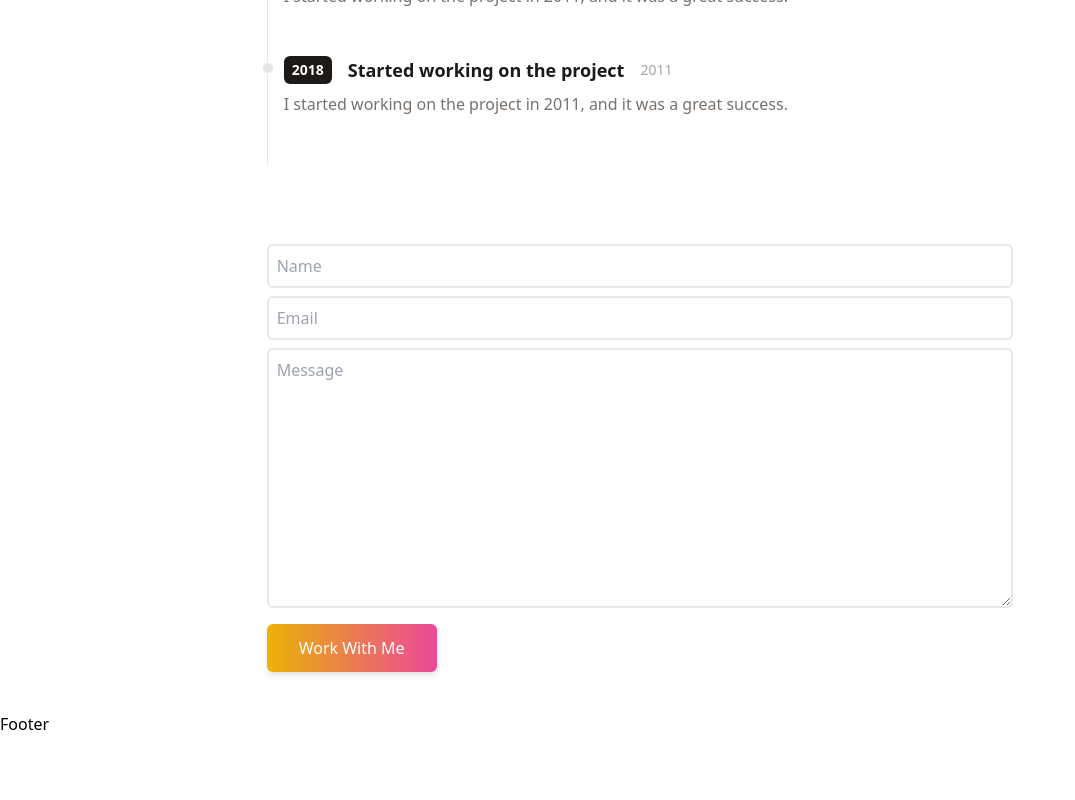
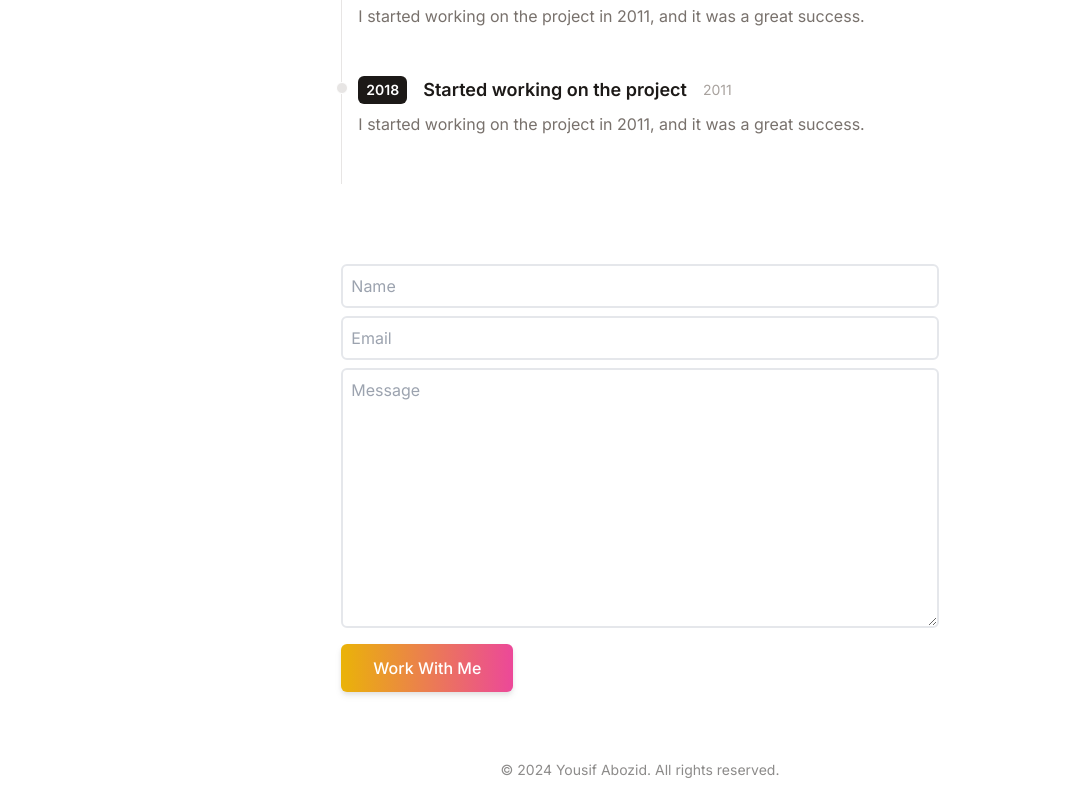
Before and after one commit to YousifAbozid/dev-portfolio, a React (Vite) app: page / in a window 1280 px wide. Shown: the part 968-1768 px from the top of the page, without its empty margins (0-1075 px from the left). Before the commit the page ends 1704 px from the top, so only its background shows below. Built offline with nearby package versions, Linux system fonts and the light colour scheme.

Commit message:
add footer section

```diff
--- a/src/App.jsx
+++ b/src/App.jsx
@@ -7,7 +7,7 @@
 
 function App() {
   return (
-    <div className="App">
+    <div className="bg-white text-stone-900 min-h-screen font-inter max-w-5xl w-11/12 mx-auto">
       <Intro />
       <Portfolio />
       <Timeline />
--- a/src/components/Footer.jsx
+++ b/src/components/Footer.jsx
@@ -1,7 +1,14 @@
 import React from 'react'
 
 const Footer = () => {
-  return <div>Footer</div>
+  return (
+    <div className="py-5 text-center">
+      {/* social icons */}
+      <p className="text-sm mt-2 opacity-50">
+        &copy; {new Date().getFullYear()} Yousif Abozid. All rights reserved.
+      </p>
+    </div>
+  )
 }
 
 export default Footer
```
